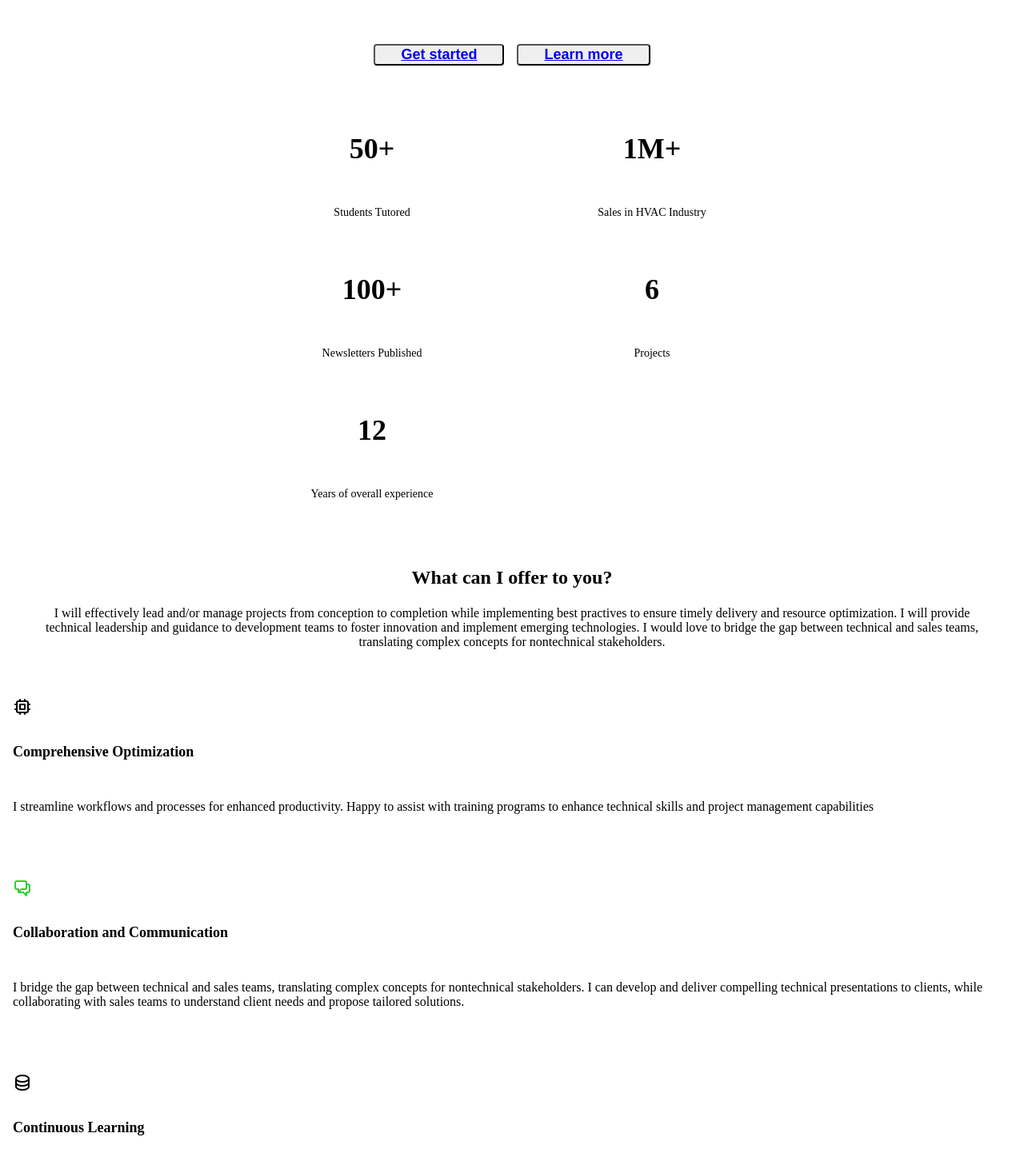
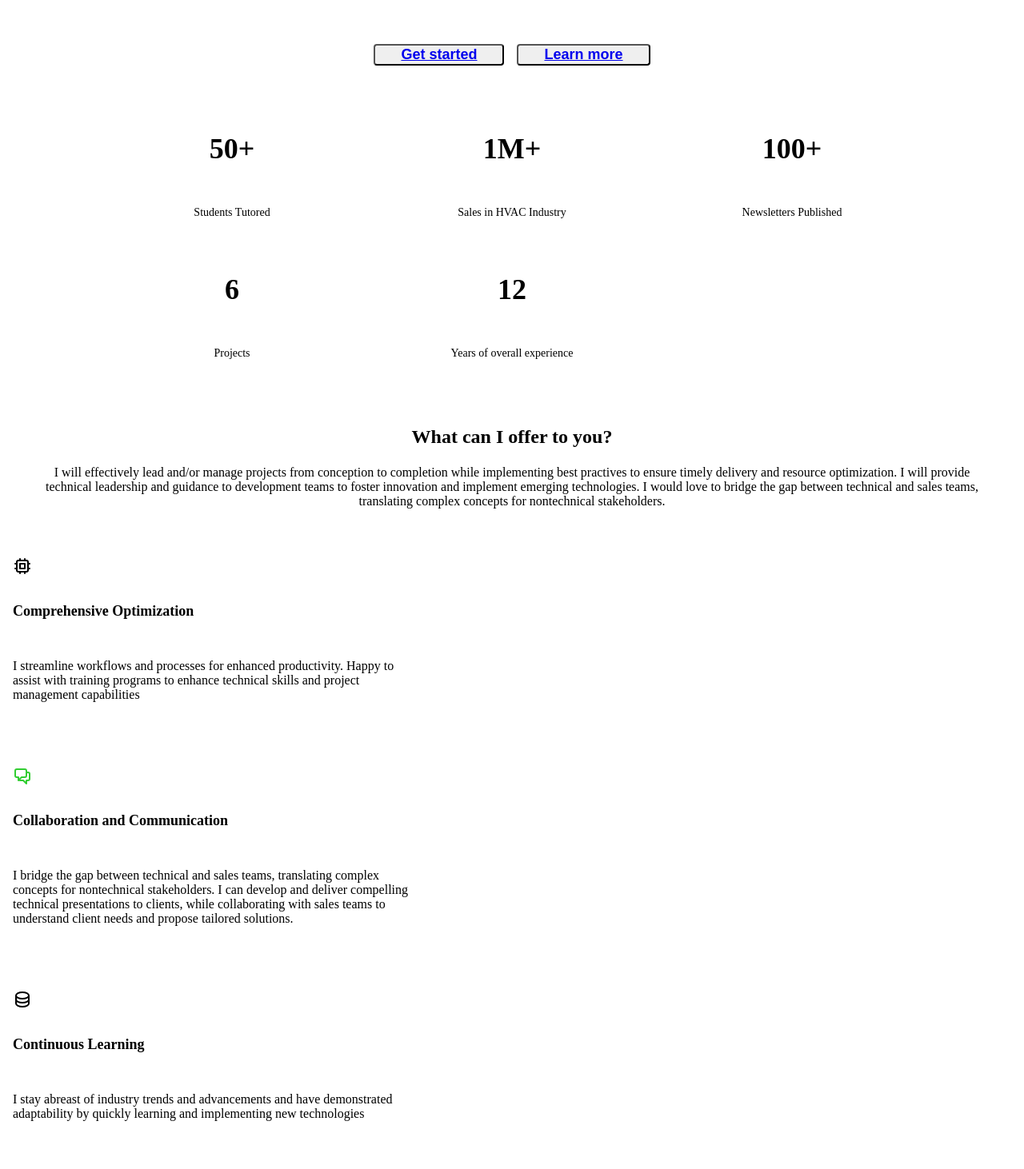
Before and after one commit to mjngit/portfolio, a React app: page /java/login in a window 1280 px wide. Shown: the part 628-2090 px from the top of the page at 80% size. Built offline with nearby package versions, Linux system fonts and the light colour scheme; no server answers; the HTML template or start-up script is replaced by a standard one; what react-swipeable-views-utils would draw is missing.

Commit message:
brute styling 1.15

```diff
--- a/src/Components/HomeComponents/HomeV2.js
+++ b/src/Components/HomeComponents/HomeV2.js
@@ -84,7 +84,7 @@ function HomeV2() {
                 </div>
             </section>
             <section className="p-6 dark:bg-gray-800 dark:text-gray-100" style={{ padding: '1.5rem'}}>
-                <div className="container grid justify-center grid-cols-2 mx-auto text-center lg:grid-cols-3" style={{ display: 'grid', justifyContent: 'center', gridTemplateColumns: `350px 350px`, textAlign: 'center' }}>
+                <div className="container grid justify-center grid-cols-2 mx-auto text-center lg:grid-cols-3" style={{ display: 'grid', justifyContent: 'center', gridTemplateColumns: `350px 350px 350px`, textAlign: 'center' }}>
                     <div className="flex flex-col justify-start m-2 lg:m-6" style={{ display: 'flex', flexDirection: 'column', justifyContent: 'start', margin: '0.5rem'}}>
                         <p className="text-4xl font-bold leadi lg:text-6xl" style={{ fontSize: '2.25rem', lineHeight: '2.5rem', fontWeight: 'bold' }}>50+</p>
                         <p className="text-sm sm:text-base" style={{ fontSize: '0.875rem', lineHeight: '1.25rem'}}>Students Tutored</p>
@@ -120,7 +120,7 @@ function HomeV2() {
                         development teams to foster innovation and implement emerging technologies. I would love to bridge the gap between technical and sales teams,
                         translating complex concepts for nontechnical stakeholders.  </p>
                     </div>
-                    <div className="grid grid-cols-5 p-4 md:p-8" style={{ display: 'grid', gridTemplateColumns: `'350px' '350px'`, padding: '8px' }}>
+                    <div className="grid grid-cols-5 p-4 md:p-8" style={{ display: 'grid', gridTemplateColumns: '500px 500px', padding: '8px' }}>
                         {/* <div className="flex justify-center px-4 col-span-full md:col-span-1 md:flex-col md:justify-start md:items-start">
                             <button className="p-2 border-b-2 md:border-l-2 md:border-b-0 md:py-3 dark:border-gray-300 dark:text-gray-400">Mucius</button>
                             <button className="px-2 py-1 border-b-2 md:border-l-2 md:border-b-0 md:py-3 dark:border-lime-400 dark:text-gray-50">Fabellas</button>
```
